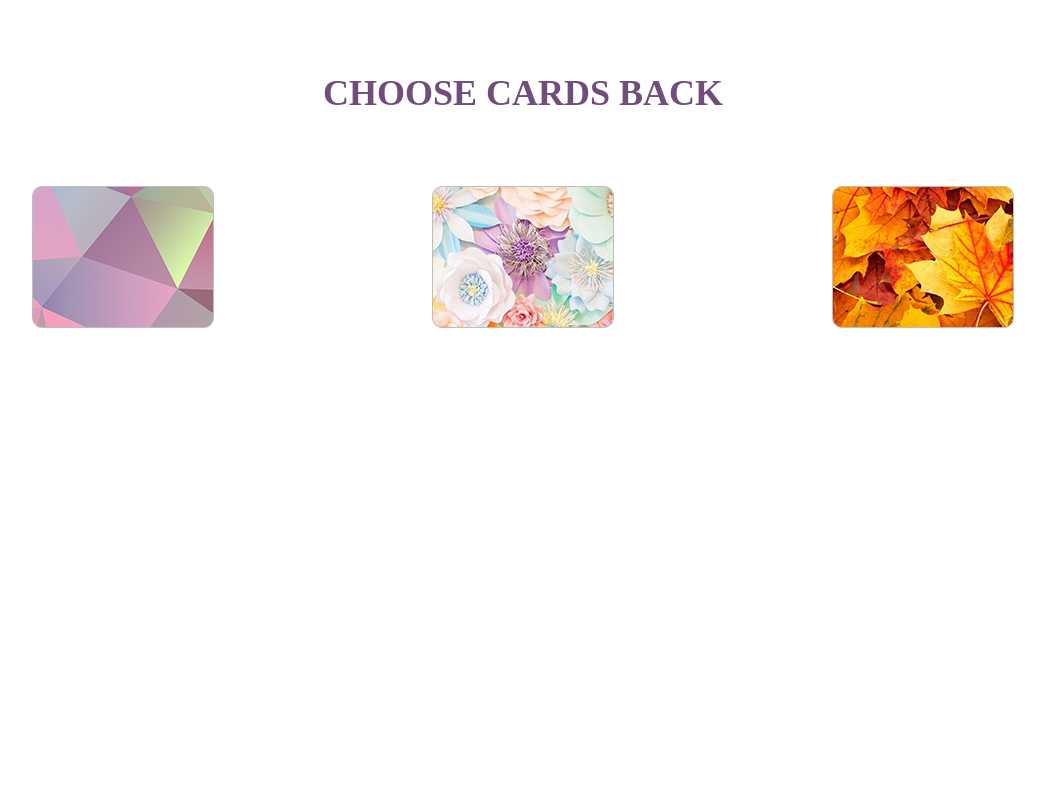
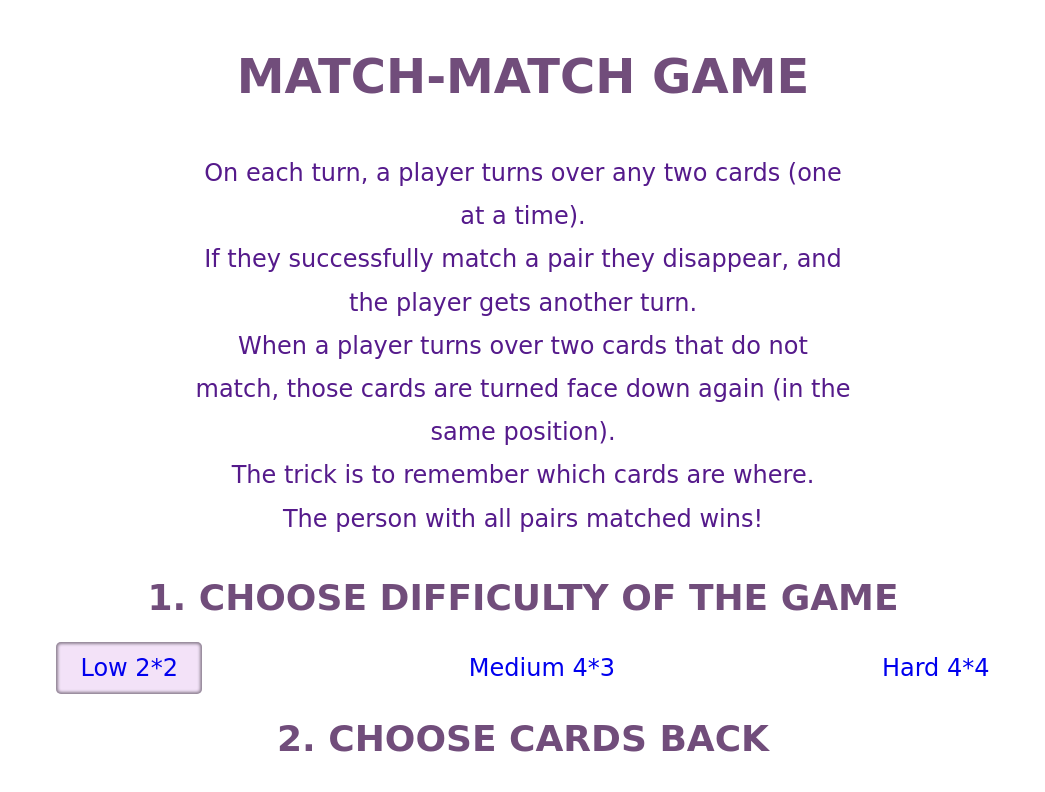
Before and after one commit to KatePavlovich/match-match-game, a plain HTML site: page index.html in a window 1280 px wide. Both pictures are taken after a click on the link "Low 2*2". Shown: the top 792 px of the page, without its empty margins (117-1162 px from the left). Drawn offline with Linux system fonts and the light colour scheme; a web font is replaced by a local one.

Commit message:
more styles add

```diff
--- a/index.html
+++ b/index.html
@@ -3,6 +3,7 @@
   <head>
     <meta charset="utf-8">
     <title>Match-match game</title>
+    <link href="https://fonts.googleapis.com/css?family=Chicle" rel="stylesheet">
     <link rel="stylesheet" href="style/style.css"/>
   </head>
   <body>
@@ -16,7 +17,7 @@
             <p>The trick is to remember which cards are where.</p>
             <p>The person with all pairs matched wins!</p>
           </section>
-          <h2>Choose difficulty of the game</h2>
+          <h2>1. Choose difficulty of the game</h2>
             <ul class="levels-menu">
               <li>
                 <a href=# data-level="1">Low 2*2</a>
@@ -30,8 +31,8 @@
             </ul>
         </div>
 
-        <div id="gameCardsBackChangermy" class="gameCardsBackChanger visability-hidden">
-          <h2>Choose cards back</h2>
+        <div id="gameCardsBackChanger" class="gameCardsBackChanger">
+          <h2>2. Choose cards back</h2>
             <ul class="cardsBacks-menu">
               <li class="back1" data-cardBack="1"></li>
               <li class="back2" data-cardBack="2"></li>
@@ -40,7 +41,7 @@
         </div>
 
         <div id="cardsFild"></div>
-        <div id="gameTimer"></div>
+        <div id="gameTimer" class="timer-style"></div>
     </div>
       <script type="text/javascript" src="js/js.js"></script>
   </body>
--- a/js/js.js
+++ b/js/js.js
@@ -1,6 +1,5 @@
     let timer;
     let Memory = {
-
           init: function(cards){
             this.game = document.querySelector("#game");
             this.card1 = "";
@@ -10,103 +9,108 @@
             this.card1flipped = false;
             this.card2flipped = false;
             this.flippedTiles = 0;
+            this.difficultyStyle;
 
             this.gameStartScreen = document.querySelector("#startScreen");
-            this.gameCardsBackChanger = document.querySelector("#gameCardsBackChangermy");
+            this.gameCardsBackChanger = document.querySelector("#gameCardsBackChanger");
             this.gameTimer2 =document.querySelector("#gameTimer");
+
             this.gameTimer = document.createElement("div");
             this.gameContents = document.createElement("div");
             this.gameMessages = document.createElement("div");
 
-            this.startScreenEvents();
+            this.startScreenSettings();
     },
 
-          startScreenEvents: function() {
+          startScreenSettings () {
             this.gameStartScreen.classList.remove("visability-hidden");
-              let levelsNodes = document.querySelectorAll(".levels-menu a");
-              let length = levelsNodes.length;
-              for ( let i = 0;  i < length; i++ ) {
-                let levelNode = levelsNodes[i];
-                this.startScreenEventsHandler(levelNode);
+            this.gameCardsBackChanger.classList.remove("visability-hidden");
+            this.levelsNodes = document.querySelectorAll(".levels-menu a");
+
+            let length = this.levelsNodes.length;
+            for (let i = 0;  i < length; i++) {
+              let levelNode = this.levelsNodes[i];
+              this.difficultyHandler(levelNode);
             }
           },
 
-          startScreenEventsHandler: function(levelNode) {
+          difficultyHandler (levelNode) {
             let self = this;
             levelNode.addEventListener( "click", function(e) {
-                  self.setupCardsBackScreen(this);
+              self.level = levelNode.getAttribute("data-level");
+              self.difficultyStyle=this;
+              self.difficultyStyle.classList.add("difficulty-style");
             });
+
+            this.cardsBacksEvents();
           },
 
-          setupCardsBackScreen: function(levelNode) {
-              this.level = levelNode.getAttribute("data-level");
-              this.gameStartScreen.classList.add("visability-hidden");
-              this.cardsBacksScreen();
-          },
-
-          cardsBacksScreen: function(){
-              this.gameCardsBackChanger.classList.remove("visability-hidden");
-              this.startCardsBackEvents();
-        },
-
-          startCardsBackEvents: function() {
+          cardsBacksEvents () {
             let cardsBacks = this.gameCardsBackChanger.querySelectorAll(".cardsBacks-menu li");
             let length = cardsBacks.length;
-                for ( let i = 0;  i < length; i++ ) {
+
+            for (let i = 0;  i < length; i++) {
               let cardBack = cardsBacks[i];
               this.cardsBacksHandler(cardBack);
             }
           },
 
-          cardsBacksHandler: function(cardBack) {
+          cardsBacksHandler (cardBack) {
             let self = this;
             cardBack.addEventListener( "click", function(e) {
               self.setupGameWrapper(this);
             });
           },
 
-          setupGameWrapper: function(cardBack) {
-
+          setupGameWrapper (cardBack) {
             this.cardBack = cardBack.getAttribute("data-cardBack");
             this.gameCardsBackChanger.classList.add("visability-hidden");
+            this.gameStartScreen.classList.add("visability-hidden");
             this.game.appendChild(this.gameContents);
             this.buildTiles();
           },
 
-          buildTiles: function(){
+          buildTiles () {
             this.level *=1;
             this.cardBack *=1;
             let cback='back1';
 
             switch(this.level) {
-                case 1:
+              case 1: {
                 this.numTiles = 4;
                 break;
-                case 2:
+              }
+              case 2: {
                 this.numTiles = 8;
                 break;
-                default:
+              }
+              default: {
                 this.numTiles = 16;
+              }
             }
 
             this.shuffle(cards);
             this.halfNumTiles = this.numTiles/2;
             this.newCardsArray = [];
-                  for ( let i = 0; i < this.halfNumTiles; i++ ) {
+
+            for (let i = 0; i < this.halfNumTiles; i++) {
               this.newCardsArray.push(cards[i], cards[i]);
             }
+
             this.shuffle(this.newCardsArray);
             this.tilesHTML = '';
 
-              switch(this.cardBack) {
-                  case 2:
+            switch (this.cardBack) {
+              case 2: {
                 cback='back2';
                 break;
-                  case 3:
+              }
+              case 3: {
                 cback='back3';
               }
+            }
 
-              for ( let i = 0; i < this.numTiles; i++  ) {
+            for (let i = 0; i < this.numTiles; i++) {
               this.tilesHTML += `<div class="container"><div class="card" data-id="${this.newCardsArray[i]["id"]}">
                                 <span class="front ${cback}" id="cardFront"></span><span class="back"><img src="${this.newCardsArray[i]["img"]}"></span></div></div>`;
             }
@@ -116,9 +120,10 @@
             this.gamePlay();
           },
 
-            gamePlay: function() {
+          gamePlay () {
             let tiles = document.querySelectorAll(".card");
             let length = tiles.length;
+
             for (let i = 0; i < length; i++) {
               let tile = tiles[i];
               this.gamePlayEvents(tile);
@@ -129,7 +134,7 @@
             this.setGameTimer();
           },
 
-            gamePlayEvents: function(tile) {
+          gamePlayEvents (tile) {
             let self = this;
             tile.addEventListener( "click", function(e) {
               if (!this.classList.contains("flipped")) {
@@ -138,12 +143,12 @@
                   self.card1 = this;
                   self.card1id = this.getAttribute("data-id");
                   self.card1flipped = true;
-                    } else if( self.card1flipped === true && self.card2flipped === false ) {
+                } else if (self.card1flipped === true && self.card2flipped === false) {
                   this.classList.add("flipped");
                   self.card2 = this;
                   self.card2id = this.getAttribute("data-id");
                   self.card2flipped = true;
-                      if ( self.card1id === self.card2id ) {
+                if (self.card1id === self.card2id) {
                   self.gameCardsMatch();
                 } else {
                     self.gameCardsMismatch();
@@ -153,7 +158,7 @@
               });
           },
 
-          gameCardsMatch: function() {
+          gameCardsMatch () {
             let self = this;
             setTimeout( function(){
               self.card1.classList.add("correct");
@@ -173,7 +178,7 @@
             }, 1500 );
           },
 
-          gameCardsMismatch: function() {
+          gameCardsMismatch () {
             let self = this;
             setTimeout( function(){
               self.card1.classList.remove("flipped");
@@ -182,7 +187,7 @@
             }, 900 );
           },
 
-          gameResetVars: function() {
+          gameResetVars () {
             this.card1 = "";
             this.card2 = "";
             this.card1id = "";
@@ -191,7 +196,7 @@
             this.card2flipped = false;
           },
 
-          winGame: function() {
+          winGame () {
             let self=this;
             this.clearTimer();
             this.gameContents.parentNode.removeChild(this.gameContents);
@@ -206,39 +211,42 @@
             });
           },
 
-          shuffle: function(arr) {
+          shuffle (arr) {
             let counter = arr.length;
             let index;
+
             while (counter > 0) {
               index = Math.floor(Math.random() * counter);
               counter--;
               [arr[counter], arr[index]]=[arr[index], arr[counter]];
             }
+
             return arr;
           },
 
-          setGameTimer: function() {
+          setGameTimer () {
             this.clearTimer();
             this.secondsAmount++;
-                    if (this.secondsAmount===60){
+
+            if (this.secondsAmount===60) {
               this.minutesAmount++;
               this.secondsAmount=0;
             }
+
             this.gameTimer.innerHTML = `<span>Timer: ${this.minutesAmount}: ${this.secondsAmount} </span>`;
             this.gameTimer2.appendChild(this.gameTimer);
             timer=setTimeout(this.setGameTimer.bind(this),1000);
           },
 
-              clearTimer: function(){
+          clearTimer () {
               clearTimeout(timer);
           },
 
-
-          resetGame: function() {
+          resetGame () {
+            this.difficultyStyle.classList.remove("difficulty-style");
             this.gameMessages.parentNode.removeChild(this.gameMessages);
             this.init();
           }
-
       };
 
     let cards = [
--- a/style/style.css
+++ b/style/style.css
@@ -7,10 +7,25 @@
 body {
   text-align: center;
   font-size: 1.5em;
+  font-family: 'Chicle', cursive;
 }
 
 a {
   text-decoration: none;
+}
+
+h1,
+h2 {
+  text-transform: uppercase;
+  margin: 1em;
+  color: #714d7b;
+}
+
+.difficulty-style{
+  box-shadow: inset 0 0 3px 2px #8e8292;
+  border-radius: 5px;
+  padding: 0.5em 1em;
+  background: #b44ed029;
 }
 
 .wrap {
@@ -18,30 +33,22 @@ a {
   max-width: 1200px;
 }
 
-h1, h2 {
-  text-transform: uppercase;
-  margin: 2em;
-  color: #714d7b;
-}
-
 .gamerules {
-  text-align: justify;
+  max-width: 660px;
+  margin: 0 auto;
+  text-align: center;
   line-height: 1.8;
-  max-width: 600px;
-  margin: 0 auto;
-  text-indent: 2em;
+  color: #551a8b;
 }
 
 .buttonPlay {
   text-transform: uppercase;
   border-radius: 5px;
   background-color: #351c3c;
-  background-image: -webkit-linear-gradient( -45deg, #112b3c, #351c3c 70%);
   color: #fff;
   padding: 2em 5em;
   cursor: pointer;
-  clear: both;
-  font-weight: bold;
+  margin: 2em;
 }
 
 .levels-menu,
@@ -74,16 +81,11 @@ h1, h2 {
   box-shadow: 0 0 20px rgba(48,226,43,0.5);
 }
 
-#game {
-  transform-style: preserve-3d;
-  perspective: 500px;
-}
-
 .container {
   float: left;
   width: 160px;
   height: 120px;
-  margin: 2em;
+  margin: 0 2em 3em;
   cursor: pointer;
   z-index: 50;
   padding: 5px;
@@ -199,4 +201,10 @@ h1, h2 {
   display: flex;
   justify-content: space-around;
   flex-flow: wrap;
+  transform-style: preserve-3d;
+  perspective: 500px;
 }
+
+.timer-style {
+  margin: 1em;
+}
```
Lines whose indentation alone changed are shown as unchanged.
